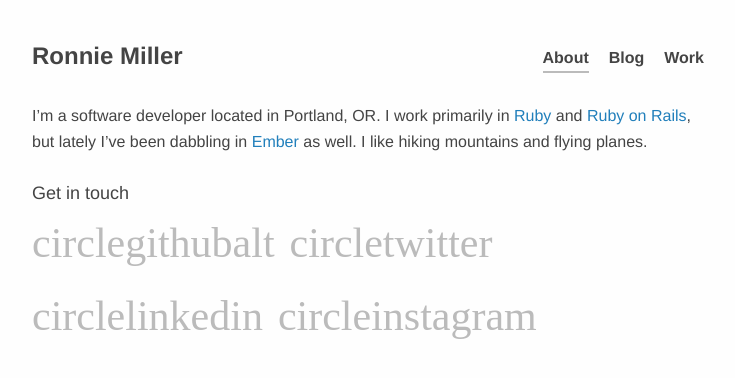
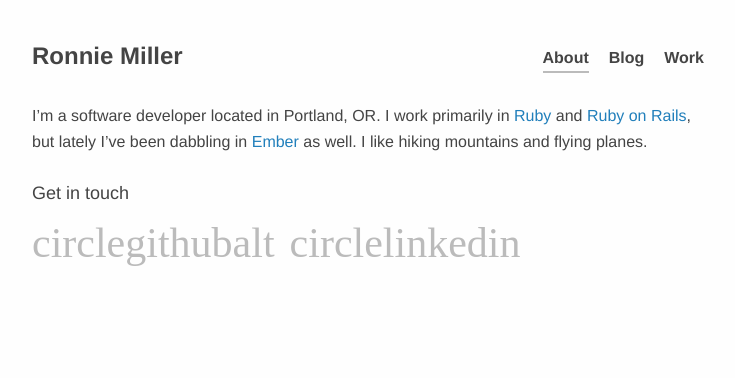
Before and after one commit to mlr/mlr.github.com, a Jekyll site: the page built from index.md, in a window 1280 px wide. Shown: the top 378 px of the page, without its empty margins (276-1011 px from the left). Built offline with Jekyll 4.4.1, drawn with Linux system fonts in a browser that asks for light colours; some web fonts are replaced.

Commit message:
Remove Twitter and Instagram links

```diff
--- a/_includes/footer.html
+++ b/_includes/footer.html
@@ -3,9 +3,7 @@
   <footer>
     <ul id="profiles">
       <li><a href="http://github.com/mlr" class="symbol">circlegithubalt</span></a></li>
-      <li><a href="http://twitter.com/ronniemlr" class="symbol">circletwitter</span></a></li>
       <li><a href="http://linkedin.com/in/ronniemlr" class="symbol">circlelinkedin</span></a></li>
-      <li><a href="http://instagram.com/ronniemlr" class="symbol">circleinstagram</span></a></li>
     </ul>
   </footer>
 </div>
```
